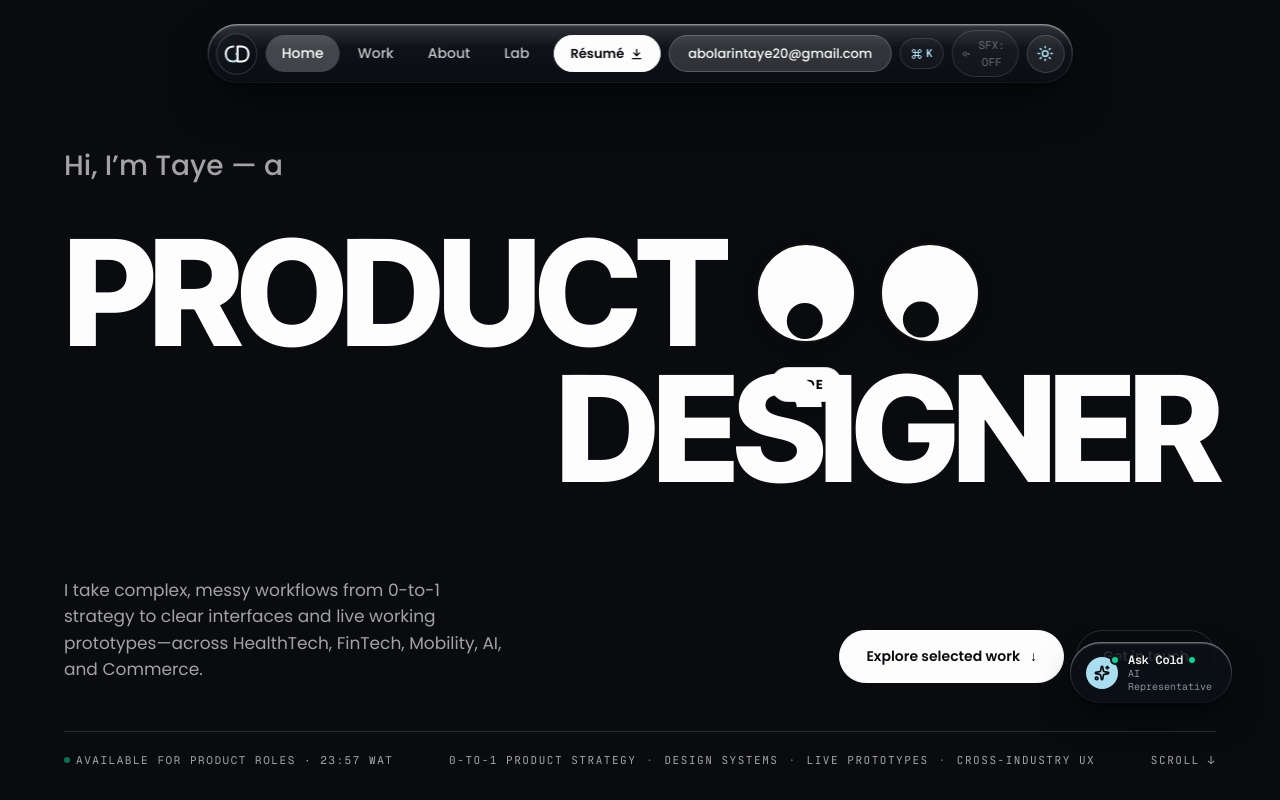
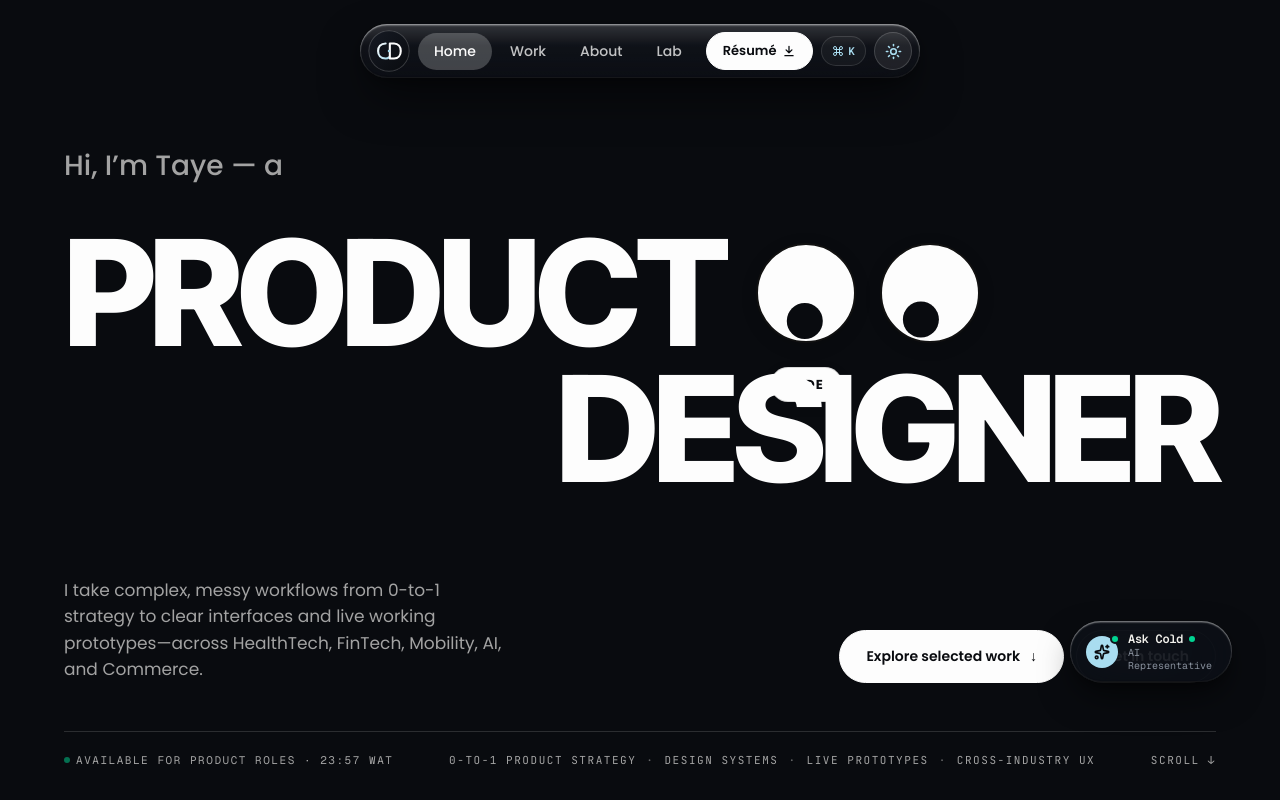
Before and after one commit to Bheemty/cold-designer-portfolio, a Next.js app: page / in a window 1280 px wide. Shown: the top 800 px of the page. Built offline with nearby package versions, Linux system fonts and the light colour scheme.

Commit message:
refactor(navbar): enforce editorial restraint and declutter navbar across all screen sizes

```diff
--- a/src/components/kokil/FooterKokil.tsx
+++ b/src/components/kokil/FooterKokil.tsx
@@ -4,7 +4,8 @@ import { useEffect, useRef } from "react";
 import Link from "next/link";
 import gsap from "gsap";
 import { ScrollTrigger } from "gsap/ScrollTrigger";
-import { useState } from "react";
+import { useState, useEffect as useReactEffect } from "react";
+import { Volume2, VolumeX } from "lucide-react";
 import { useTheme } from "@/context/ThemeContext";
 import { sound } from "@/lib/sounds";
 
@@ -78,7 +79,18 @@ export default function FooterKokil() {
   const { theme, toggleTheme, mounted } = useTheme();
   const [copied, setCopied] = useState(false);
   const [watTime, setWatTime] = useState("");
+  const [sfxEnabled, setSfxEnabled] = useState(false);
   const footerRef = useRef<HTMLElement>(null);
+
+  useEffect(() => {
+    setSfxEnabled(sound.isEnabled());
+    const onToggle = (e: Event) => {
+      const customEvent = e as CustomEvent<{ enabled: boolean }>;
+      setSfxEnabled(customEvent.detail.enabled);
+    };
+    window.addEventListener("cold:sfx_toggle", onToggle);
+    return () => window.removeEventListener("cold:sfx_toggle", onToggle);
+  }, []);
 
   useEffect(() => {
     const formatWat = () => {
@@ -421,6 +433,18 @@ export default function FooterKokil() {
           >
             {mounted && theme === "light" ? "Dark Mode" : "Light Mode"}
           </button>
+          <button
+            type="button"
+            onClick={() => {
+              const next = sound.toggle();
+              setSfxEnabled(next);
+            }}
+            className="footer-theme-toggle inline-flex items-center gap-1.5"
+            aria-label={sfxEnabled ? "Micro-SFX is ON. Click to mute" : "Micro-SFX is OFF. Click to enable"}
+          >
+            {sfxEnabled ? <Volume2 size={11} className="text-[#a9ddf0]" /> : <VolumeX size={11} />}
+            <span>SFX: {sfxEnabled ? "ON" : "OFF"}</span>
+          </button>
         </div>
         <a href="#hero" className="footer-top" onClick={scrollToTop}>
           Back to top &uarr;
--- a/src/components/layout/Navbar.tsx
+++ b/src/components/layout/Navbar.tsx
@@ -233,30 +233,11 @@ export default function Navbar() {
           </svg>
         </a>
 
-        {/* One-Click Copy Email Pill (Visible only on Desktop >= 1024px) */}
-        <button
-          type="button"
-          onClick={handleCopyEmail}
-          className="kokil-nav-email cursor-pointer flex items-center gap-1.5 transition-colors"
-          data-cursor-text="Copy Email"
-          title="Click to copy email address"
-          aria-label="Copy email: abolarintaye20@gmail.com"
-        >
-          {copiedEmail ? (
-            <span className="text-[#a9ddf0] font-semibold font-mono-code flex items-center gap-1">
-              <Check size={12} className="text-[#a9ddf0]" />
-              Copied &check;
-            </span>
-          ) : (
-            <span>abolarintaye20@gmail.com</span>
-          )}
-        </button>
-
-        {/* Desktop ⌘K Command Palette Launcher */}
+        {/* Compact ⌘K Command Palette Launcher (Universal across Desktop & Mobile) */}
         <button
           type="button"
           onClick={openCommandPalette}
-          className="hidden lg:inline-flex items-center gap-1 px-2.5 py-1.5 rounded-full border border-white/[0.12] bg-white/[0.03] text-[#89919d] hover:text-[#a9ddf0] hover:border-[#a9ddf0]/30 font-mono-code text-[11px] transition-colors cursor-pointer"
+          className="inline-flex items-center gap-1 px-2.5 py-1.5 rounded-full border border-white/[0.12] bg-white/[0.04] text-[#89919d] hover:text-[#a9ddf0] hover:border-[#a9ddf0]/30 font-mono-code text-[11px] transition-colors cursor-pointer shrink-0"
           title="Open Command Palette (Cmd+K / Ctrl+K)"
           aria-label="Open Command Palette (Cmd+K / Ctrl+K)"
         >
@@ -264,29 +245,15 @@ export default function Navbar() {
           <span className="font-semibold text-[#a9ddf0]">K</span>
         </button>
 
-        {/* Desktop Tactile Micro-SFX Toggle */}
-        <button
-          type="button"
-          onClick={toggleSfx}
-          className="hidden lg:inline-flex items-center gap-1.5 px-2.5 py-1.5 rounded-full border border-white/[0.12] bg-white/[0.03] text-[#89919d] hover:text-[#a9ddf0] hover:border-[#a9ddf0]/30 font-mono-code text-[11px] transition-colors cursor-pointer"
-          title={sfxEnabled ? "Micro-SFX is ON (Click to Mute)" : "Micro-SFX is OFF (Click to Enable)"}
-          aria-label={sfxEnabled ? "Micro-SFX is ON (Click to Mute)" : "Micro-SFX is OFF (Click to Enable)"}
-        >
-          {sfxEnabled ? <Volume2 size={12} className="text-[#a9ddf0]" /> : <VolumeX size={12} />}
-          <span className={sfxEnabled ? "text-[#a9ddf0] font-semibold" : "opacity-70"}>
-            SFX: {sfxEnabled ? "ON" : "OFF"}
-          </span>
-        </button>
-
-        {/* Theme Toggle & Mobile Menu Controls */}
-        <div className="flex items-center gap-2">
+        {/* Theme Toggle (Desktop Only) & Mobile Menu Toggle (< 1024px) */}
+        <div className="flex items-center gap-2 shrink-0">
           <button
             type="button"
             onClick={() => {
               sound.playTick();
               toggleTheme();
             }}
-            className="kokil-nav-theme-btn"
+            className="kokil-nav-theme-btn hidden lg:inline-flex"
             aria-label={mounted && theme === "light" ? "Switch to Dark Mode" : "Switch to Light Mode"}
             title={mounted && theme === "light" ? "Switch to Dark Mode" : "Switch to Light Mode"}
           >
--- a/src/styles/kokil.css
+++ b/src/styles/kokil.css
@@ -361,7 +361,8 @@ html[data-theme="light"] .footer-theme-toggle:hover {
   }
   .kokil-nav-links,
   .kokil-nav-resume,
-  .kokil-nav-email {
+  .kokil-nav-email,
+  .kokil-nav-theme-btn {
     display: none !important;
   }
   .kokil-nav-toggle {
```
